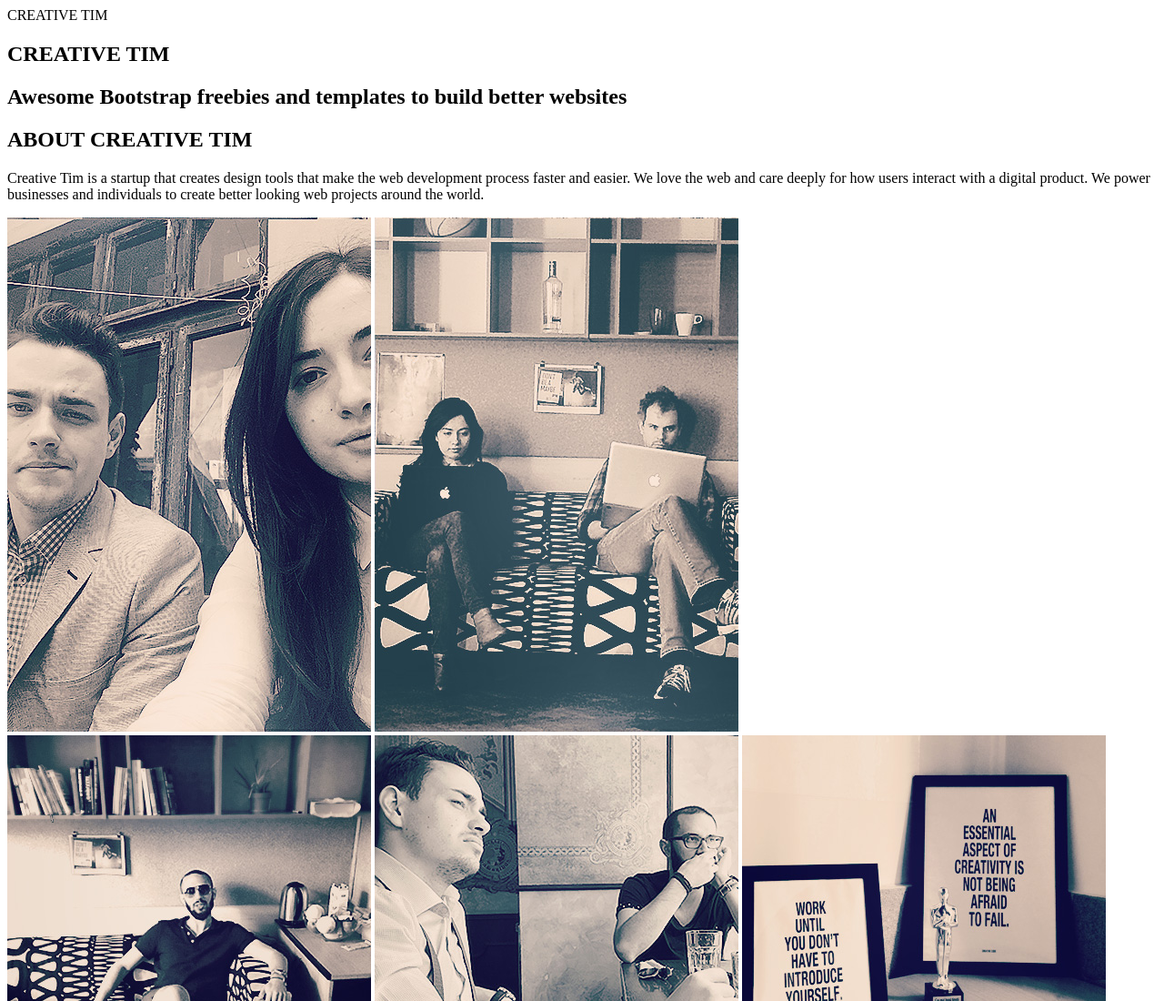
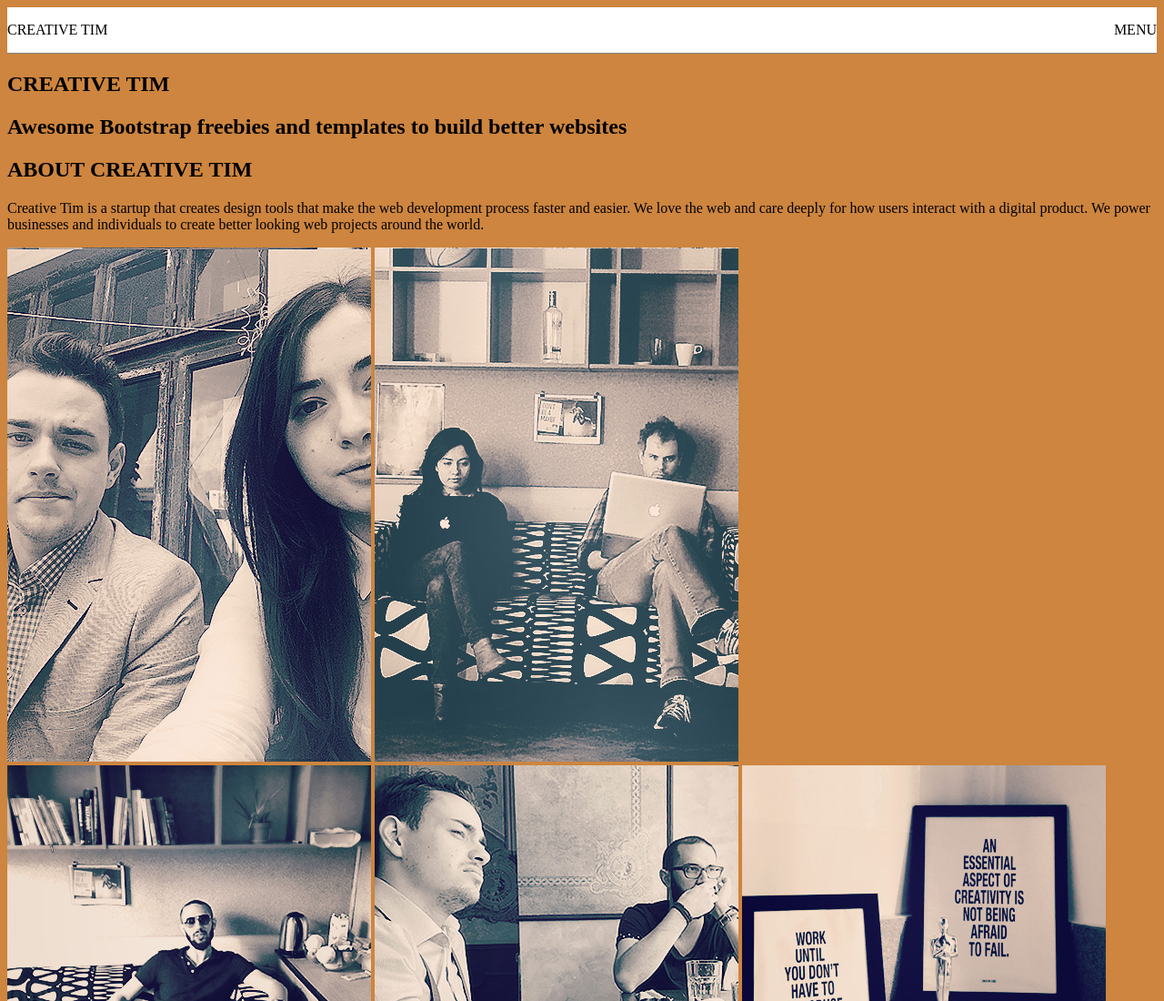
Before and after one commit to oseidell/RDS-Practice-1, a plain HTML site: page index.html in a window 1280 px wide. Shown: the top 1100 px of the page at 91% size. Drawn offline with Linux system fonts and the light colour scheme.

Commit message:
Estilos para el header 90%

```diff
--- a/assets/css/index.css
+++ b/assets/css/index.css
@@ -1,3 +1,12 @@
-body {
-background: white;
+body{
+	background: peru;
 }
+
+header{
+	background: white;
+	display: flex;
+	justify-content: space-between;
+	height: 50px;
+	border-bottom: 1px solid gray;
+	align-items: center;
+}
--- a/index.html
+++ b/index.html
@@ -12,7 +12,7 @@
 	<!--HEADER-->
 	<header class="header">
 		<div class="header-logo">CREATIVE TIM</div>
-		<div class="header-menu"></div>
+		<div class="header-menu">MENU</div>
 	</header>
 
 	<!--BANNER-->
```
